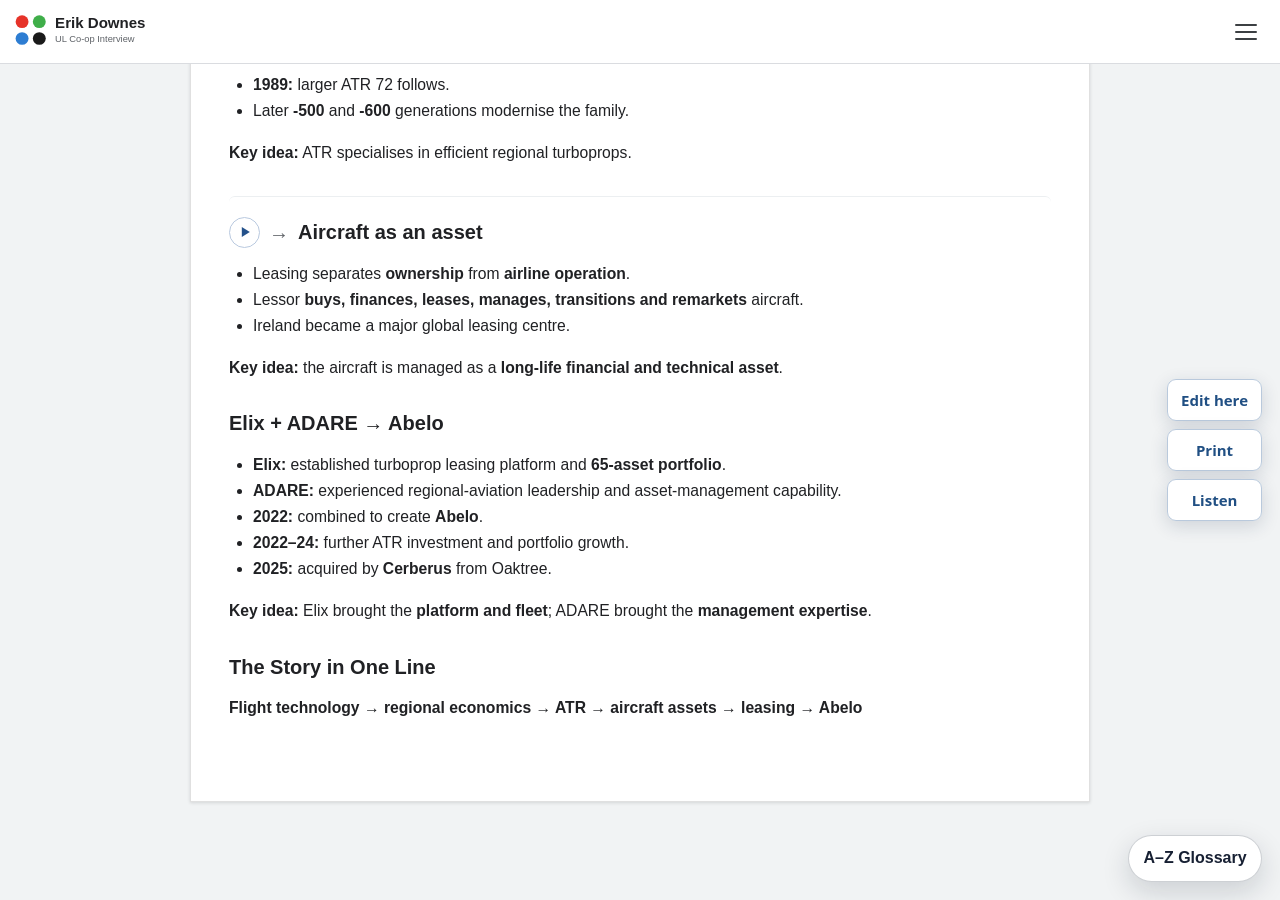
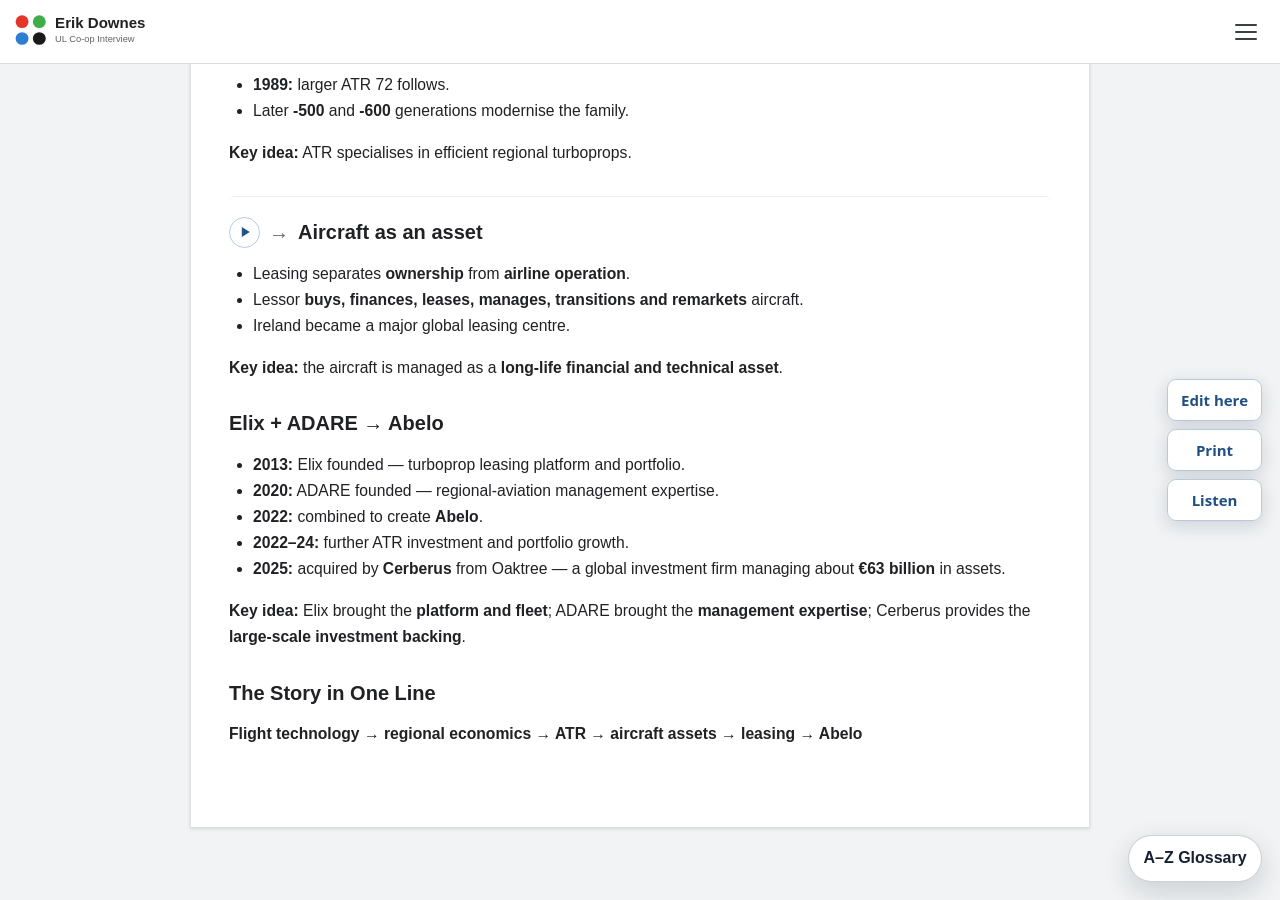
Before and after one commit to ronandownes/coop, a Jekyll site: the page built from history-of-flight.md, in a window 1280 px wide and 900 px high, scrolled down 870 px. Built offline with Jekyll 4.4.1, drawn with Linux system fonts in a browser that asks for light colours.

Commit message:
Update history-of-flight.md (via Pages CMS)

```diff
--- a/history-of-flight.md
+++ b/history-of-flight.md
@@ -47,13 +47,13 @@
 
 ## Elix + ADARE → Abelo
 
-- **Elix:** established turboprop leasing platform and **65-asset portfolio**.
-- **ADARE:** experienced regional-aviation leadership and asset-management capability.
+- **2013:** Elix founded — turboprop leasing platform and portfolio.
+- **2020:** ADARE founded — regional-aviation management expertise.
 - **2022:** combined to create **Abelo**.
 - **2022–24:** further ATR investment and portfolio growth.
-- **2025:** acquired by **Cerberus** from Oaktree.
+- **2025:** acquired by **Cerberus** from Oaktree — a global investment firm managing about **€63 billion** in assets.
 
-**Key idea:** Elix brought the **platform and fleet**; ADARE brought the **management expertise**.
+**Key idea:** Elix brought the **platform and fleet**; ADARE brought the **management expertise**; Cerberus provides the **large-scale investment backing**.
 
 ## The Story in One Line
 
```
